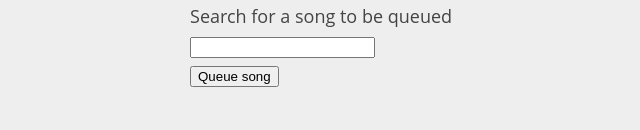
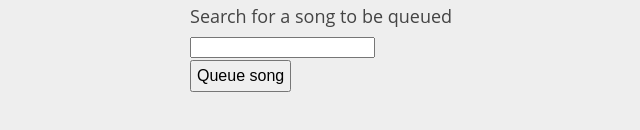
Before and after one commit to salterb/cast, a plain HTML site: page cast/web/index.html in a window 1280 px wide. Shown: the part 134-264 px from the top of the page, 125-765 px from the left. Drawn offline with Linux system fonts and the light colour scheme.

Commit message:
Make button a bit bigger

```diff
--- a/cast/web/style.css
+++ b/cast/web/style.css
@@ -13,6 +13,11 @@ h1, h2, h3 {
     line-height: 1.2
 }
 
+button {
+    font-size: 16px;
+    padding: 5px;
+}
+
 .box {
     border: 1px solid black;
     border-radius: 15px;
```
